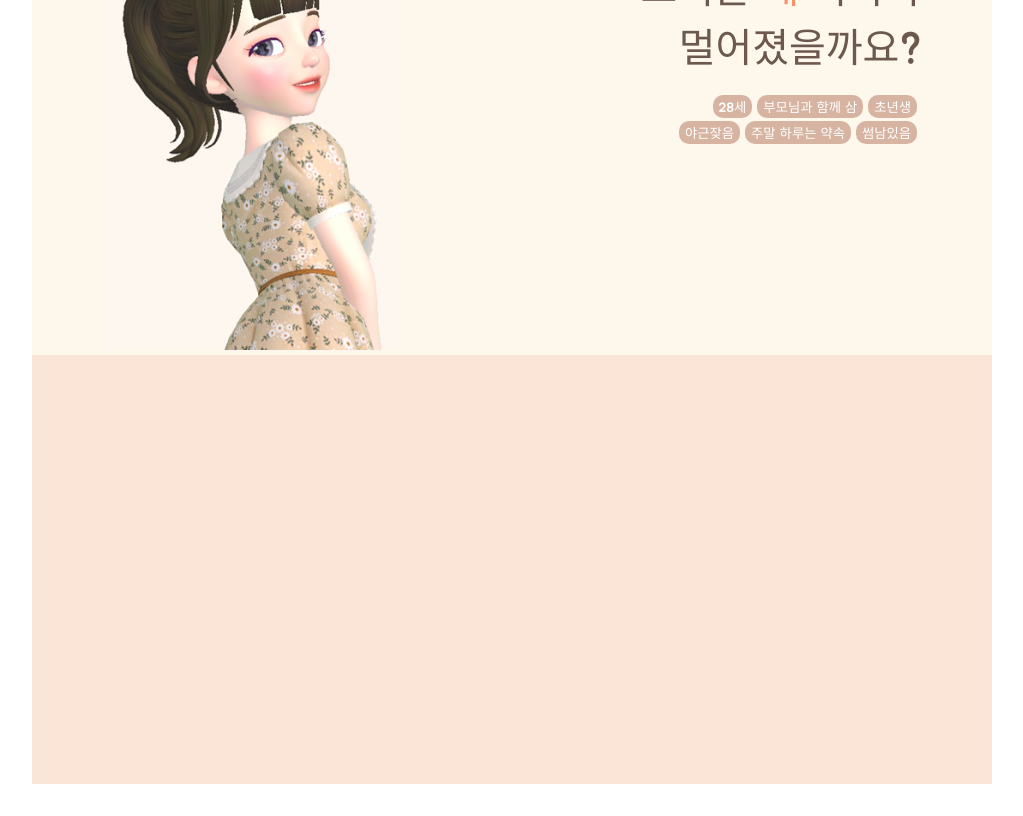
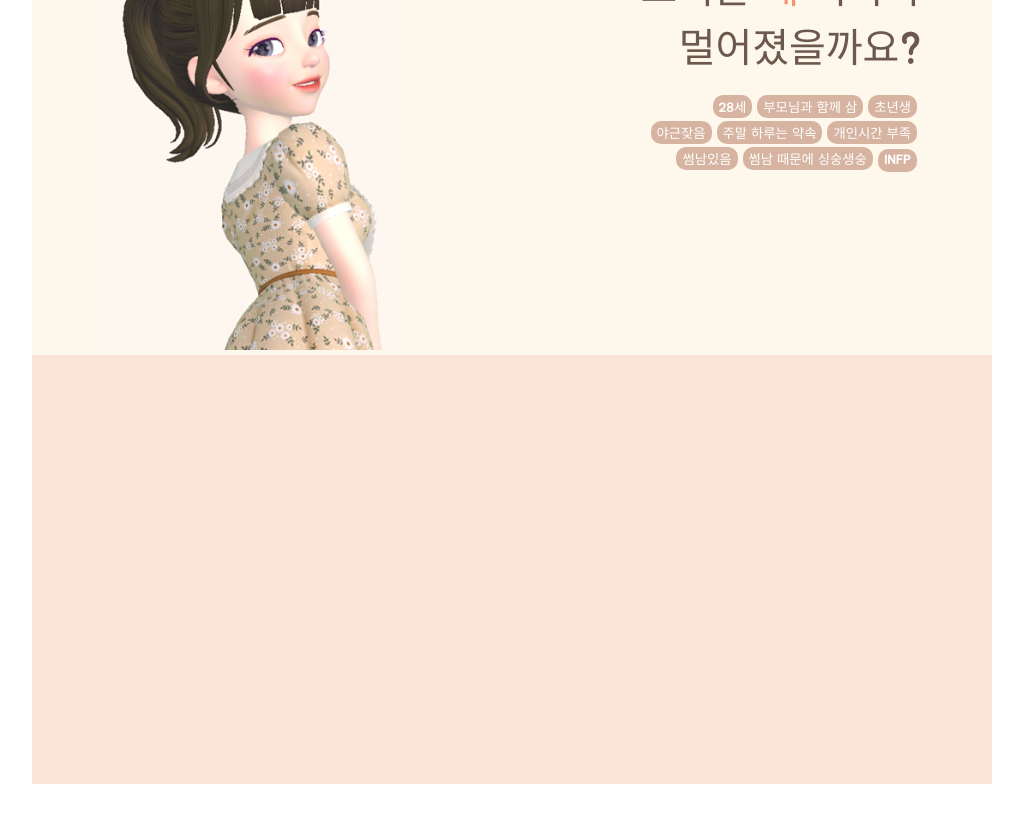
Before and after one commit to CreamDeLaCream/creme-client, a React (Create React App) app: page / in a window 1280 px wide. Shown: the part 960-1776 px from the top of the page, without its empty margins (128-1151 px from the left). Built offline with nearby package versions, Linux system fonts and the light colour scheme.

Commit message:
[#28] edit : 서연 키워드 수정

```diff
--- a/src/pages/Intro/UserKeywords.js
+++ b/src/pages/Intro/UserKeywords.js
@@ -8,7 +8,10 @@ export const UserKeywords = () => {
     '초년생',
     '야근잦음',
     '주말 하루는 약속',
+    '개인시간 부족',
     '썸남있음',
+    '썸남 때문에 싱숭생숭',
+    'INFP',
   ];
 
   return (
```
